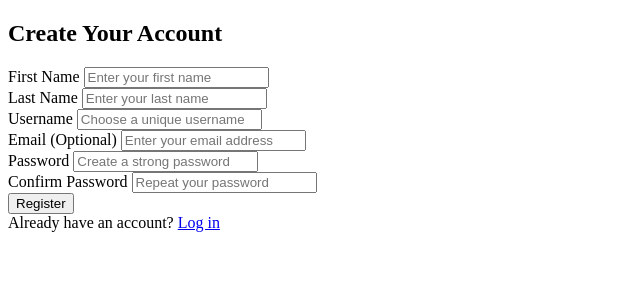
After one commit to Riteshbhandarii/chat-systems, a Django app: page /messaging/register/ in a window 1280 px wide. The commit adds this page. Shown: the top 300 px of the page, without its empty margins (0-640 px from the left). Run offline with Django 5.2, Linux system fonts and the light colour scheme.

Commit message:
added login and registe views

```diff
--- a/chat_project/urls.py
+++ b/chat_project/urls.py
@@ -17,7 +17,7 @@ Including another URLconf
 
 from django.contrib import admin
 from django.urls import path, include
-from messaging.views import login_view, chat_view
+from messaging.views import login_view, register_view
 
 
 
--- a/messaging/forms.py
+++ b/messaging/forms.py
@@ -8,3 +8,8 @@ class MessageForm(forms.ModelForm): # creates form based on models fields.
     class Meta: # configuration for the form
         model = Message # form is associated with the Message
         fields = ["sender", "receiver", "content"] # users options
+
+class RegisterForm(forms.Form):
+    username = forms.CharField(max_length=100)
+    password = forms.CharField(widget=forms.PasswordInput)
+    email = forms.EmailField()
--- /dev/null
+++ b/messaging/templates/messaging/base.html
@@ -0,0 +1,22 @@
+<!DOCTYPE html>
+<html lang="en">
+<head>
+    <meta charset="UTF-8">
+    <meta name="viewport" content="width=device-width, initial-scale=1.0">
+    <title>{% block title %}Chat{% endblock %}</title>
+    {% block extra_css %} <!-- Extra CSS if needed --> {% endblock %}
+</head>
+<body>
+    <header>
+        <!-- Your header content -->
+    </header>
+
+    <div class="container">
+        {% block content %}
+        {% endblock %}
+    </div>
+
+    {% block extra_js %}
+    {% endblock %}
+</body>
+</html>
--- /dev/null
+++ b/messaging/templates/messaging/register.html
@@ -0,0 +1,59 @@
+{% extends 'messaging/base.html' %}
+
+{% block content %}
+<div class="register-container">
+    <h2>Create Your Account</h2>
+    <form method="post" class="register-form">
+        {% csrf_token %}
+        <div class="form-group">
+            <label for="first_name">First Name</label>
+            <input type="text" name="first_name" id="first_name" required
+             placeholder="Enter your first name">
+        </div>
+        <div class="form-group">
+            <label for="last_name">Last Name</label>
+            <input type="text" name="last_name" id="last_name" required
+             placeholder="Enter your last name">
+        </div>
+        <div class="form-group">
+            <label for="username">Username</label>
+            <input type="text" name="username" id="username" required
+             placeholder="Choose a unique username">
+        </div>
+        <div class="form-group">
+            <label for="email">Email (Optional)</label>
+            <input type="email" name="email" id="email"
+             placeholder="Enter your email address">
+        </div>
+        <div class="form-group">
+            <label for="password1">Password</label>
+            <input type="password" name="password1" id="password1" required
+             placeholder="Create a strong password">
+        </div>
+        <div class="form-group">
+            <label for="password2">Confirm Password</label>
+            <input type="password" name="password2" id="password2" required
+             placeholder="Repeat your password">
+        </div>
+
+        {% if form.errors %}
+        <div class="error-messages">
+            {% for field in form %}
+                {% for error in field.errors %}
+                    <p class="error">{{ error }}</p>
+                {% endfor %}
+            {% endfor %}
+            {% for error in form.non_field_errors %}
+                <p class="error">{{ error }}</p>
+            {% endfor %}
+        </div>
+        {% endif %}
+
+        <button type="submit" class="register-button">Register</button>
+    </form>
+
+    <div class="login-link">
+        Already have an account? <a href="{% url 'login' %}">Log in</a>
+    </div>
+</div>
+{% endblock %}
--- a/messaging/urls.py
+++ b/messaging/urls.py
@@ -1,7 +1,9 @@
 from django.urls import path
-from .views import login_view, chat_view
+from messaging.views import login_view, register_view, logout_view
 
 urlpatterns = [
+    path('', login_view, name='root'),
     path('login/', login_view, name='login'),
-    path('chat/', chat_view, name='chat'),
+    path('register/', register_view, name='register'),
+    path('logout/', logout_view, name='logout'),
 ]
--- a/messaging/views.py
+++ b/messaging/views.py
@@ -1,31 +1,45 @@
-#messaging/views.py
 from django.shortcuts import render, redirect
-from django.http import JsonResponse
-from .forms import MessageForm
-from .models import Message
+from django.contrib.auth import authenticate, login, logout
+from django.contrib.auth.decorators import login_required
+from .forms import RegisterForm
 
-# Create your views here.
+def register_view(request):
+    # Only redirect if user is authenticated AND trying to access register page
+    if request.user.is_authenticated and request.path == '/register/':
+        return render(request, 'messaging/register.html', {'form': RegisterForm()})
 
-def send_message(request):
-    if request.method == "POST": # checking if the request is POST Request
-        form = MessageForm(request.POST) # holds the uses message temporarily to be processed
-        if form.is_valid(): # checks if form/users output is valid
-            form.save() #saves the message to db
-            if request.is_ajax(): # checks if the request is AJAX request
-                return JsonResponse({
-                    "content": form.cleaned_data["content"],
-                    "sender" : form.cleaned_data["sender"].username,
-                }) # sends message to other user/users
-            return JsonResponse({"error": "Invalid request"}, status= 400)
+    if request.method == 'POST':
+        form = RegisterForm(request.POST)
+        if form.is_valid():
+            form.save()
+            return redirect('login')
+    else:
+        form = RegisterForm()
 
-def messaging_list(request):
-    messages = Message.objects.all() # retrieves all the Message objects from the database
-    return render(request, "messaging_list.html", {"messages": messages}) # desplays the messaage from db to html
-
-from django.shortcuts import render
+    return render(request, 'messaging/register.html', {'form': form})
 
 def login_view(request):
+    if request.user.is_authenticated:
+        # Show the login page but with a "you're already logged in" message
+        return render(request, "messaging/login.html", {"message": "You are already logged in"})
+
+    if request.method == "POST":
+        username = request.POST.get("username")
+        password = request.POST.get("password")
+
+        if not username or not password:
+            return render(request, "messaging/login.html", {"error": "Username and password are required."})
+
+        user = authenticate(request, username=username, password=password)
+        if user is not None:
+            login(request, user)
+            # After login, show register page but don't redirect
+            return render(request, 'messaging/register.html', {'form': RegisterForm()})
+        else:
+            return render(request, "messaging/login.html", {"error": "Invalid credentials"})
+
     return render(request, "messaging/login.html")
 
-def chat_view(request):
-    return render(request, "messaging/chat_room.html")  # Correct path for chat_room.html
+def logout_view(request):
+    logout(request)
+    return redirect('login')
```
Also changed, not shown: chat_project/settings.py (+21 -16 lines), messaging/templates/messaging/chat_room.html (+7 -38 lines), messaging/templates/messaging/login.html (+29 -12 lines).
